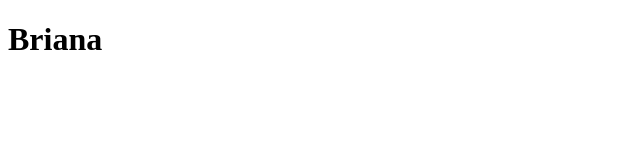
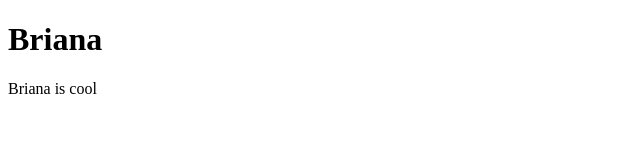
Before and after one commit to s825/practice-assignment, a plain HTML site: page index.html in a window 1280 px wide. Shown: the whole page, without its empty margins (0-640 px from the left). Drawn offline with Linux system fonts and the light colour scheme.

Commit message:
added a compliment

```diff
--- a/index.html
+++ b/index.html
@@ -8,5 +8,6 @@
 </head>
 <body>
  <h1>Briana</h1>
+ <p>Briana is cool</p>
 </body>
 </html>
```
